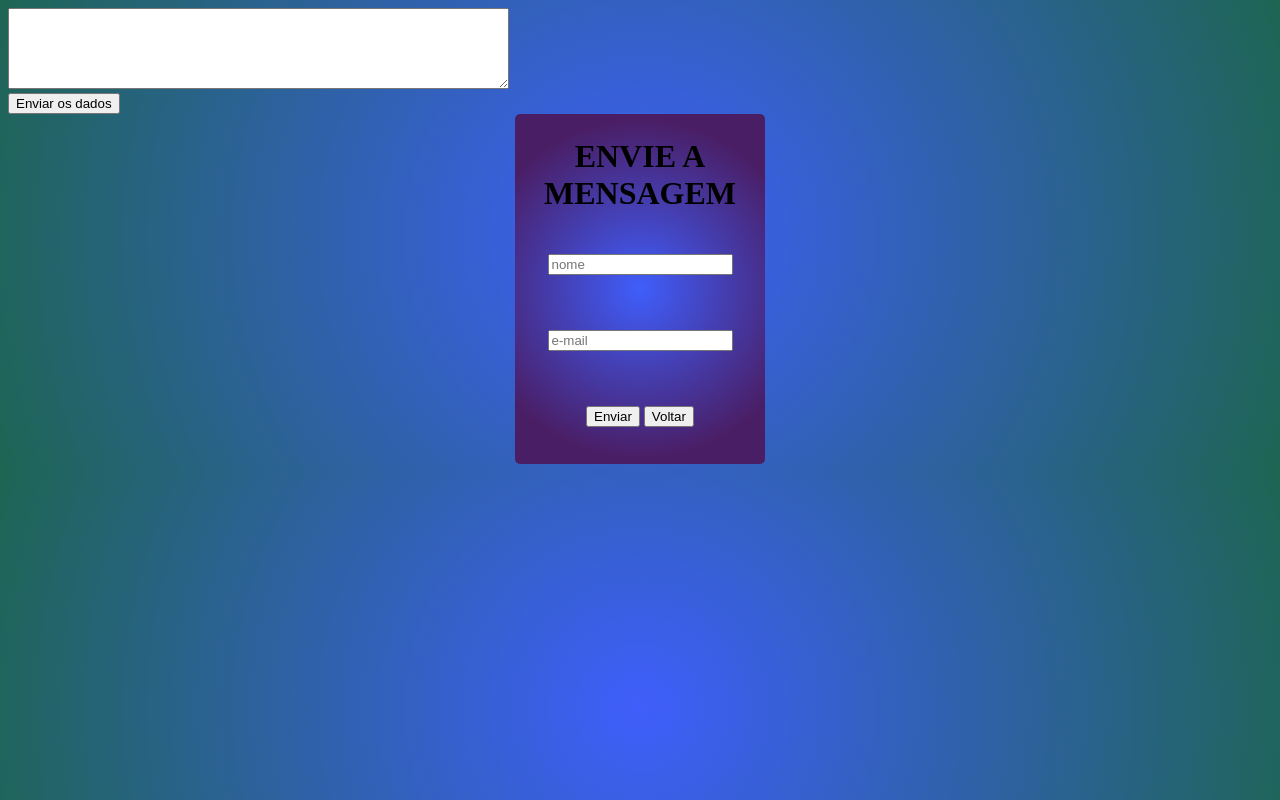
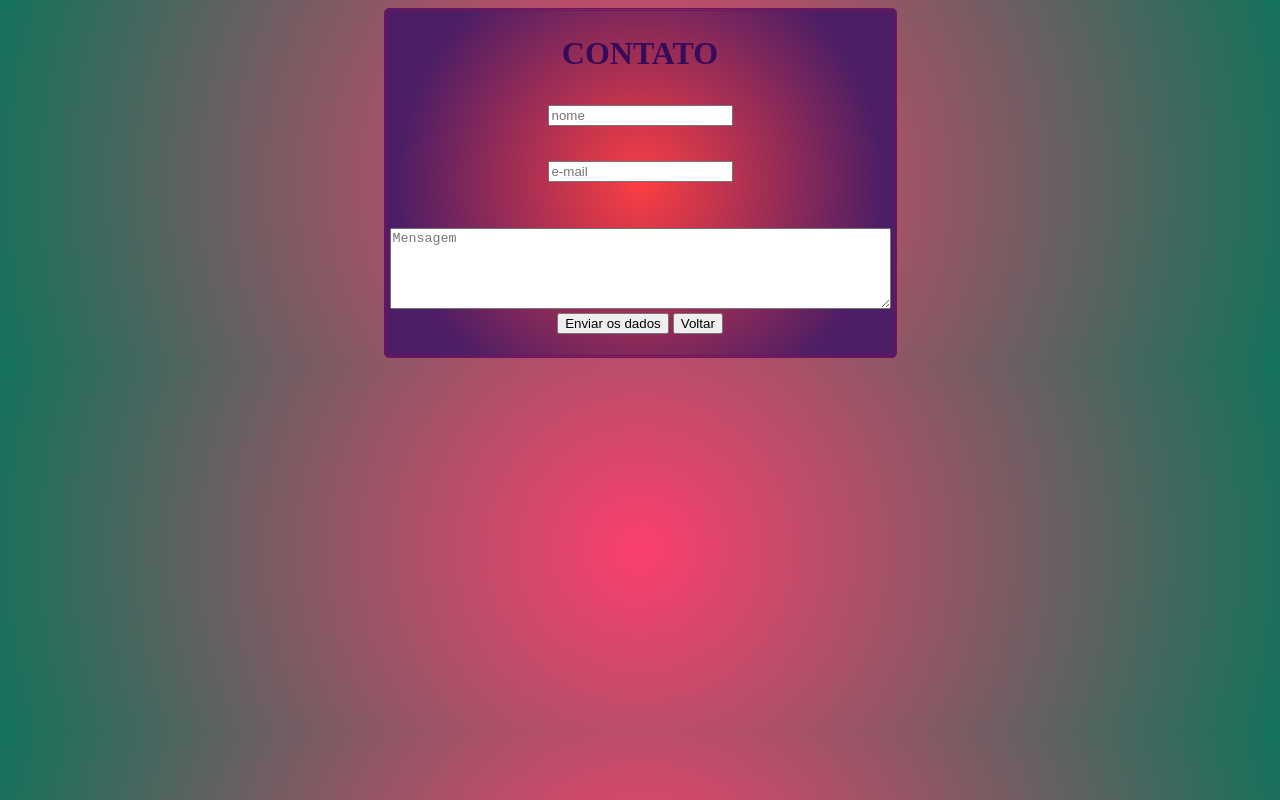
Before and after one commit to DRCreatorZ/LMR__DEV_SENAI, a plain HTML site: page SemanticaCSS/contato.html in a window 1280 px wide. Drawn offline with Linux system fonts and the light colour scheme.

Commit message:
aula 08/03/2023

```diff
--- a/SemanticaCSS/contato.html
+++ b/SemanticaCSS/contato.html
@@ -8,11 +8,14 @@
     <title>Contato CSS</title>
 </head>
 <link rel="stylesheet" href="style.css">
-<body id="bodyLogin">
 
-    <table>
+<body id="bodyContato">
+
+    <table id="tabelaContato">
         <thead>
-            <th> <h1>ENVIE A MENSAGEM</h1></th>
+            <th>
+                <h1>CONTATO</h1>
+            </th>
         </thead>
         <tbody>
             <td>
@@ -27,10 +30,9 @@
             </td>
         </tbody>
         <tbody>
-            <TEXTAREA NAME="observacoes" ROWS="5" COLS="60"></TEXTAREA><br>
-            <INPUT TYPE="SUBMIT" VALUE="Enviar os dados">
-            <td><input type="submit" value="Enviar">
+            <td>
+                <TEXTAREA NAME="observacoes" ROWS="5" COLS="60" placeholder="Mensagem"></TEXTAREA><br>
+                <INPUT TYPE="SUBMIT" VALUE="Enviar os dados">
                 <input type="button" value="Voltar" onclick="parent.location='index.html'">
-            <br><br>
             </td>
         </tbody>
--- a/SemanticaCSS/style.css
+++ b/SemanticaCSS/style.css
@@ -29,7 +29,7 @@ body {
 }
 
 .parte1 img {
-       height: 500px;
+    height: 500px;
 }
 
 .parte1 h1 {
@@ -43,17 +43,43 @@ body {
 }
 
 #bodyLogin {
-    background: rgb(63,94,251);
-    background: radial-gradient(circle, rgba(63,94,251,1) 0%, rgba(30,101,83,1) 100%);
+    background: rgb(63, 94, 251);
+    background: radial-gradient(circle, rgba(63, 94, 251, 1) 0%, rgba(30, 101, 83, 1) 100%);
 }
 
-table {
+#bodyContato {
+    background: rgb(195, 63, 251);
+    background: radial-gradient(circle, rgb(251, 63, 110) 0%, rgb(19, 114, 90) 100%);
+}
+
+#tabelaLogin {
+    color: rgb(46, 159, 142);
+    border-style: double;
+    border-color: rgb(46, 159, 142);
     margin-top: 100px;
     text-align: center;
     width: 250px;
     height: 350px;
-    background: rgb(63,94,251);
-    background: radial-gradient(circle, rgba(63,94,251,1) 0%, rgba(74,30,101,1) 79%);
+    background: rgb(63, 94, 251);
+    background: radial-gradient(circle, rgba(63, 94, 251, 1) 0%, rgba(74, 30, 101, 1) 79%);
     margin: auto;
     border-radius: 5px;
 }
+
+#imgLogin {
+    height: 100px;
+}
+
+#tabelaContato {
+    color: rgb(52, 12, 90);
+    border-style: double;
+    border-color: rgb(114, 19, 95);
+    margin-top: 100px;
+    text-align: center;
+    width: 250px;
+    height: 350px;
+    background: rgb(63, 173, 251);
+    background: radial-gradient(circle, rgb(251, 63, 66) 0%, rgb(77, 30, 101) 79%);
+    margin: auto;
+    border-radius: 5px;
+}
```
Also changed, not shown: SemanticaCSS/cadastro.html (+0 -26 lines), SemanticaCSS/index.html (+1 -1 lines), SemanticaCSS/login.html (+10 -3 lines), SemanticaCSS/img/person-icon.png (added).
